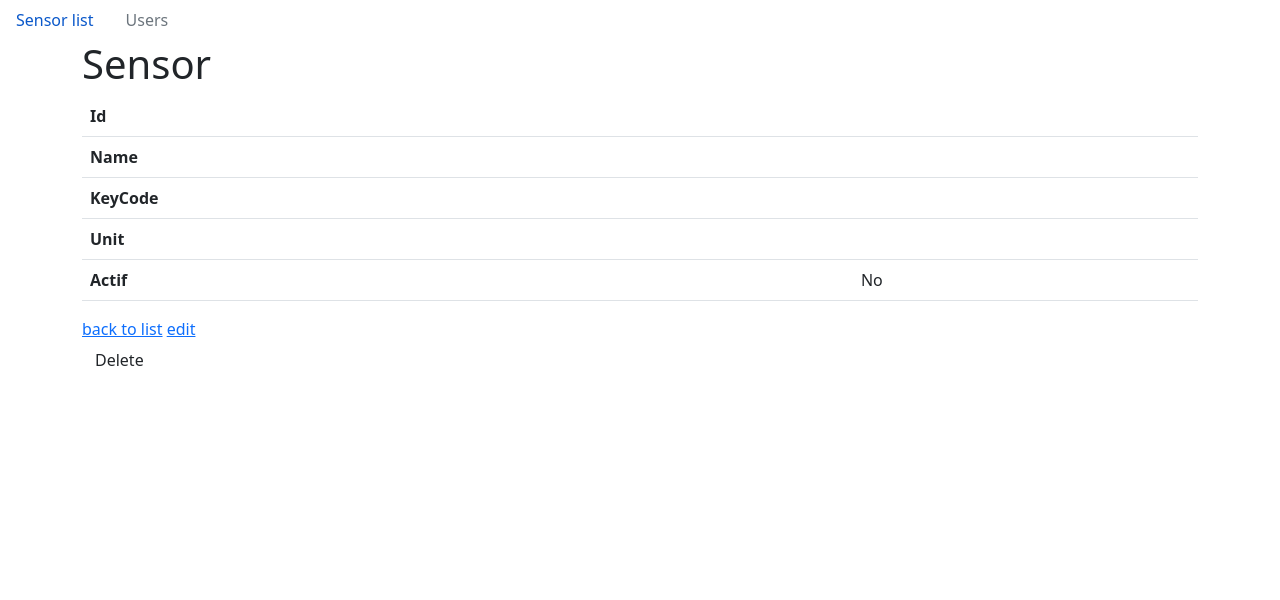
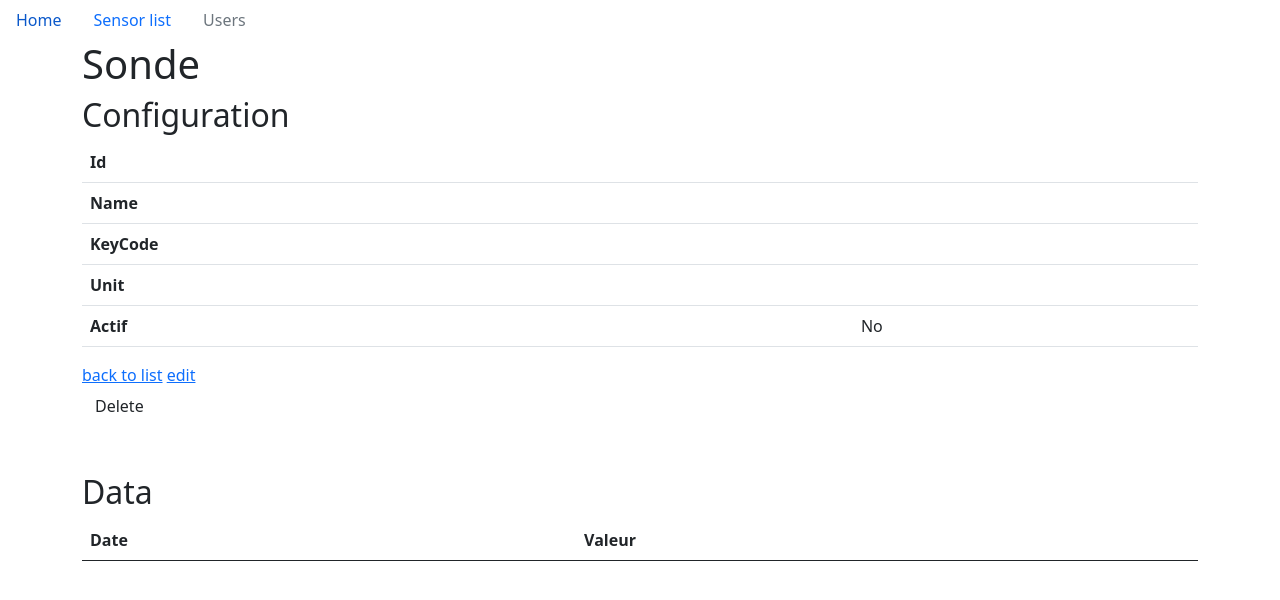
Before and after one commit to LoicEsk/sensorsLogger, a Symfony app: template templates/sensor/show.html.twig in a window 1280 px wide. Shown: the top 600 px of the page. Run offline with Twig, Linux system fonts and the light colour scheme; the template is opened without the code that fills it, so the values that code supplies are empty; some libraries are stand-ins or nearby versions.

Commit message:
données sondes

```diff
--- a/composer.json
+++ b/composer.json
@@ -14,6 +14,7 @@
         "doctrine/orm": "^2.10",
         "phpdocumentor/reflection-docblock": "^5.2",
         "sensio/framework-extra-bundle": "^6.1",
+        "symfony/apache-pack": "^1.0",
         "symfony/asset": "5.3.*",
         "symfony/console": "5.3.*",
         "symfony/dotenv": "5.3.*",
@@ -40,7 +41,8 @@
         "symfony/validator": "5.3.*",
         "symfony/web-link": "5.3.*",
         "symfony/yaml": "5.3.*",
-        "twig/extra-bundle": "^2.12|^3.0",
+        "twig/extra-bundle": "^3.3",
+        "twig/intl-extra": "^3.3",
         "twig/twig": "^2.12|^3.0"
     },
     "require-dev": {
--- a/src/Controller/SensorController.php
+++ b/src/Controller/SensorController.php
@@ -9,6 +9,7 @@ use Symfony\Bundle\FrameworkBundle\Controller\AbstractController;
 use Symfony\Component\HttpFoundation\Request;
 use Symfony\Component\HttpFoundation\Response;
 use Symfony\Component\Routing\Annotation\Route;
+use App\Repository\SensorDataRepository;
 
 /**
  * @Route("/sensor")
@@ -51,10 +52,13 @@ class SensorController extends AbstractController
     /**
      * @Route("/{id}", name="sensor_show", methods={"GET"})
      */
-    public function show(Sensor $sensor): Response
+    public function show(Sensor $sensor, SensorDataRepository $sensorDataRepo ): Response
     {
+        $sensorData = $sensorDataRepo->findBy( [ 'sensor' => $sensor ], [ 'date' => 'DESC'], 1000 );
+
         return $this->render('sensor/show.html.twig', [
             'sensor' => $sensor,
+            'data'      => $sensorData
         ]);
     }
 
--- a/templates/base.html.twig
+++ b/templates/base.html.twig
@@ -19,6 +19,7 @@
         {% block body %}
         <header>
             <nav class="nav">
+                <a href="{{ path('home') }}" class="nav-link">Home</a>
                 <a class="nav-link" href="{{ path('sensor_index') }}">Sensor list</a>
                 <a class="nav-link disabled" href="#">Users</a>
             </nav>
--- a/templates/sensor/show.html.twig
+++ b/templates/sensor/show.html.twig
@@ -3,8 +3,9 @@
 {% block title %}Sensor{% endblock %}
 
 {% block content %}
-    <h1>Sensor</h1>
+    <h1>Sonde {{sensor.name }}</h1>
 
+    <h2>Configuration</h2>
     <table class="table">
         <tbody>
             <tr>
@@ -35,4 +36,23 @@
     <a href="{{ path('sensor_edit', {'id': sensor.id}) }}">edit</a>
 
     {{ include('sensor/_delete_form.html.twig') }}
+
+    <h2 class="mt-5">Data</h2>
+    <table class="table">
+        <thead>
+            <tr>
+                <th>Date</th>
+                <th>Valeur</th>
+            </tr>
+        </thead>
+        <tbody>
+            {% for d in data %}
+            <tr>
+                <th>{{ d.date|format_datetime() }}</th>
+                <td>{{ d.value }}{{ sensor.unit }}</td>
+            </tr>
+            {% endfor %}
+        </tbody>
+    </table>
+
 {% endblock %}
```
Also changed, not shown: 2 other files.
